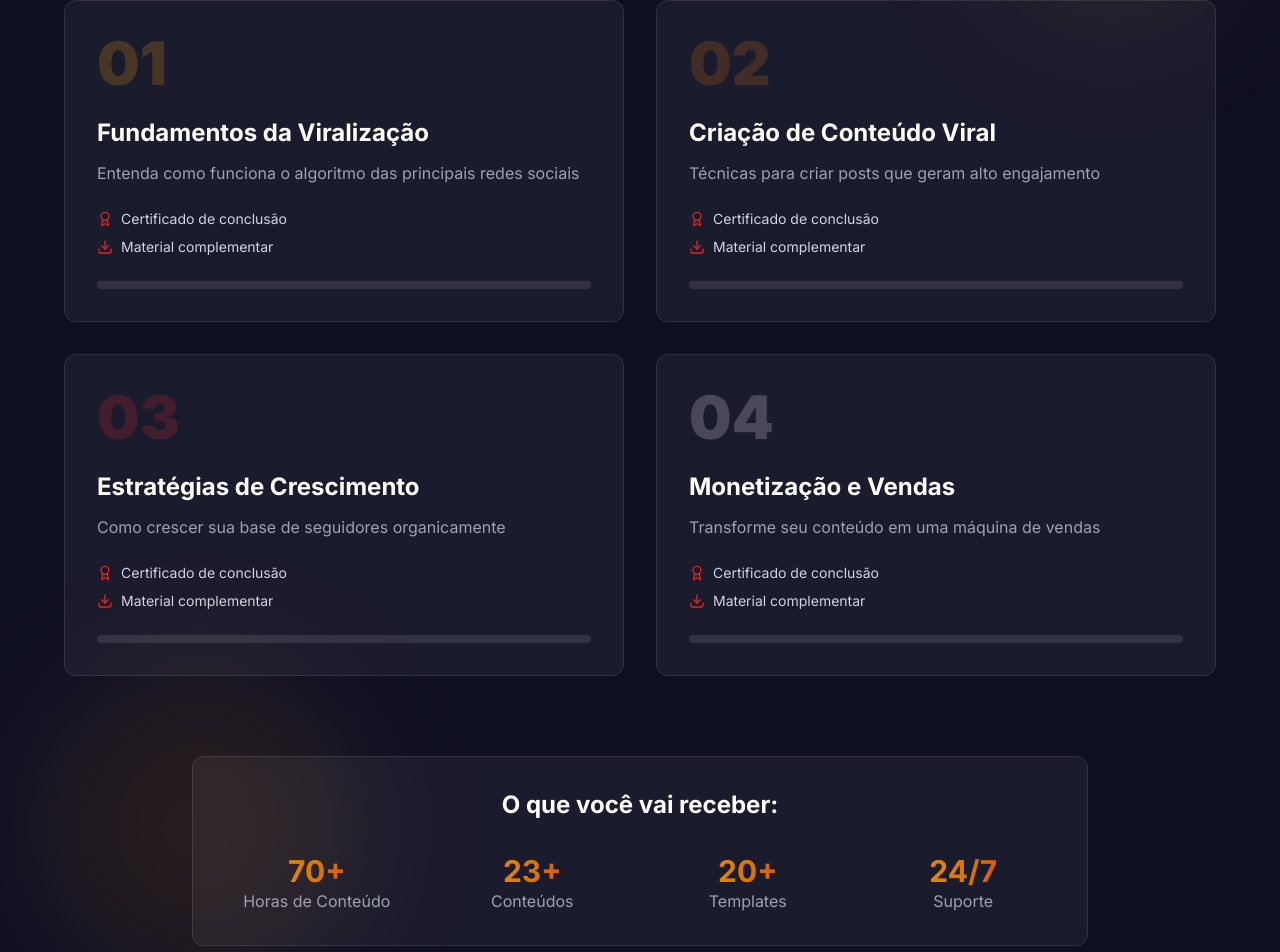
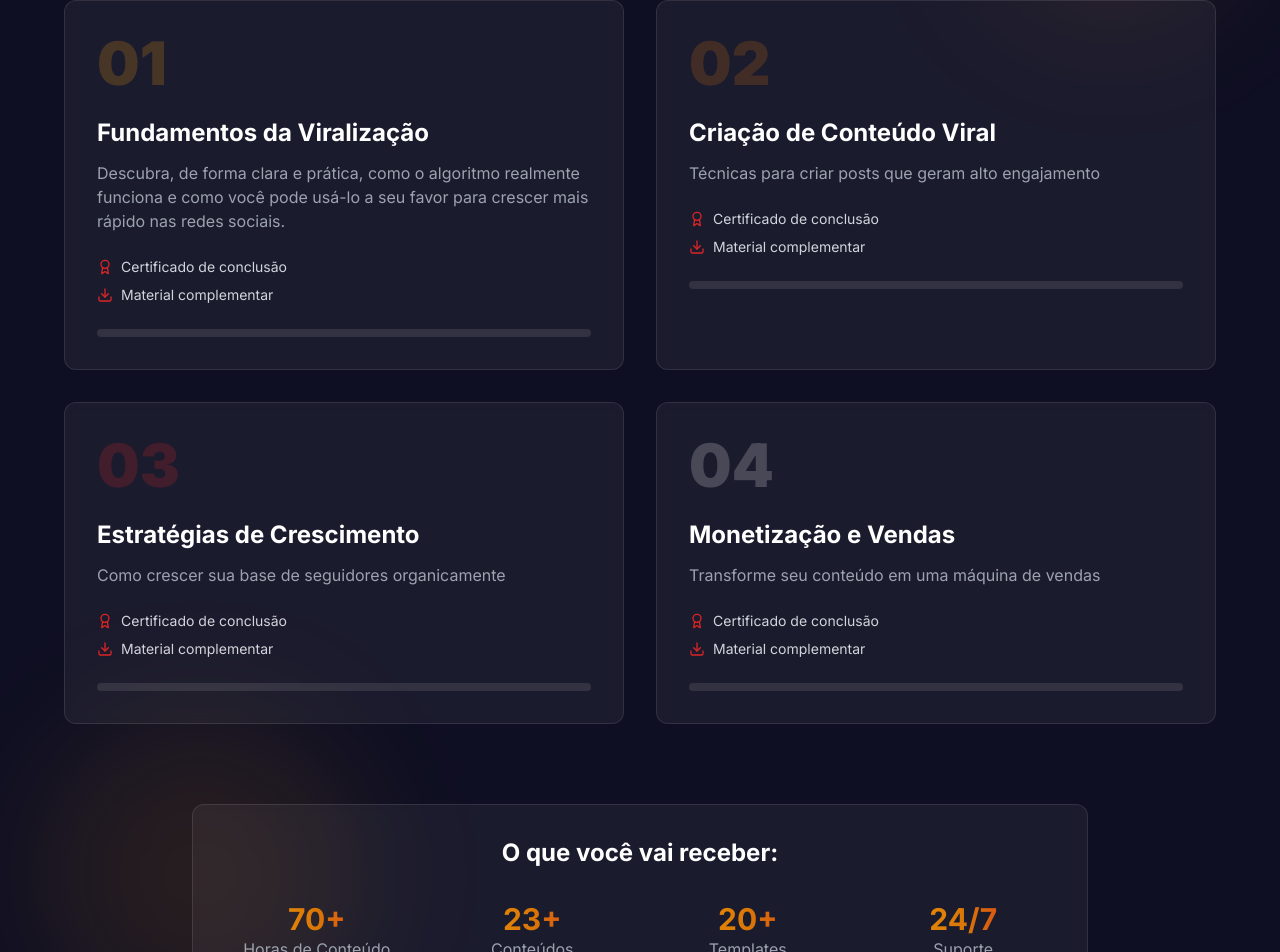
Before and after one commit to Luck660/viral-vibe-landing, a React (Vite) app: page / in a window 1280 px wide. Shown: the part 2896-3848 px from the top of the page. Built offline with nearby package versions, Linux system fonts and the light colour scheme.

Commit message:
Update module description
Update description for the "Algoritmo descomplicado" module to "Descubra, de forma clara e prática, como o algoritmo realmente funciona e como você pode usá-lo a seu favor para crescer mais rápido nas redes sociais."

```diff
--- a/src/components/ModulesSection.tsx
+++ b/src/components/ModulesSection.tsx
@@ -3,7 +3,7 @@ const ModulesSection = () => {
   const modules = [{
     number: "01",
     title: "Fundamentos da Viralização",
-    description: "Entenda como funciona o algoritmo das principais redes sociais",
+    description: "Descubra, de forma clara e prática, como o algoritmo realmente funciona e como você pode usá-lo a seu favor para crescer mais rápido nas redes sociais.",
     duration: "2h 30min",
     lessons: 8,
     color: "brand-yellow"
```
